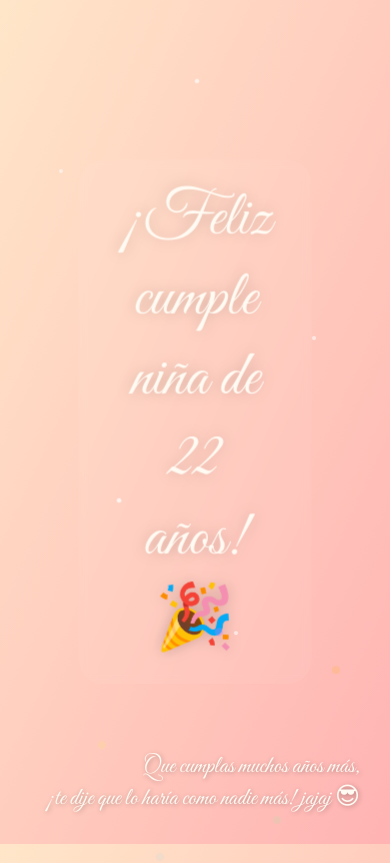
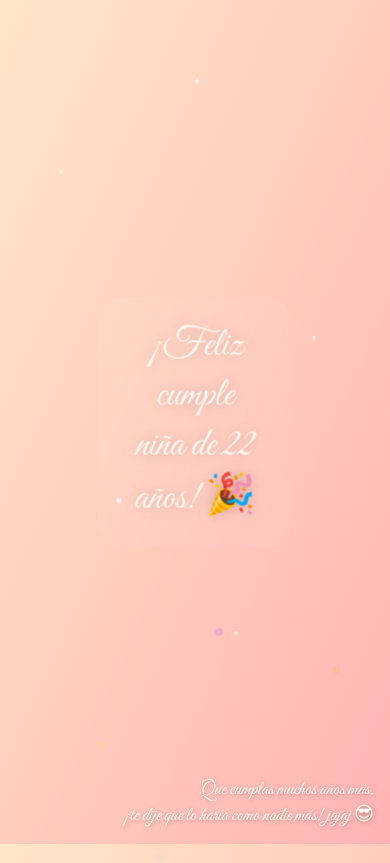
Before and after one commit to ELMASBOTDERD/ELMASBOTDERDgithub.io, a plain HTML site: page index.html.html in a window 390 px wide. Drawn offline with Linux system fonts and the light colour scheme.

Commit message:
Update index.html.html

```diff
--- a/index.html.html
+++ b/index.html.html
@@ -6,6 +6,11 @@
   <title>Feliz Cumple</title>
   <link href="https://fonts.googleapis.com/css2?family=Great+Vibes&display=swap" rel="stylesheet">
   <style>
+    :root {
+      --mensaje-size: 4rem;
+      --esquina-size: 1.5rem;
+    }
+
     body {
       margin: 0;
       padding: 0;
@@ -21,15 +26,17 @@
       top: 50%;
       left: 50%;
       transform: translate(-50%, -50%);
-      font-size: 4rem;
+      font-size: var(--mensaje-size);
       color: #fffaf2;
       text-align: center;
       text-shadow: 0 0 15px rgba(0,0,0,0.2);
       animation: latido 2.5s ease-in-out infinite;
       backdrop-filter: blur(4px);
-      padding: 20px 40px;
+      padding: 2rem 3rem;
       border-radius: 25px;
       background: rgba(255, 255, 255, 0.05);
+      max-width: 90%;
+      box-sizing: border-box;
     }
 
     @keyframes latido {
@@ -39,14 +46,15 @@
 
     .esquina {
       position: absolute;
-      bottom: 30px;
-      right: 30px;
+      bottom: 2rem;
+      right: 2rem;
       color: #fffaf2;
-      font-size: 1.5rem;
+      font-size: var(--esquina-size);
       text-align: right;
       animation: aparecer 2s ease-out forwards;
       opacity: 0;
       text-shadow: 1px 1px 5px rgba(0,0,0,0.3);
+      max-width: 80%;
     }
 
     @keyframes aparecer {
@@ -83,7 +91,6 @@
       }
     }
 
-    /* Brillitos decorativos */
     .sparkle {
       position: absolute;
       width: 4px;
@@ -100,7 +107,7 @@
       100% { transform: translateY(0) scale(1); opacity: 0.5; }
     }
 
-    /* Confetis colocados manualmente */
+    /* Confetis manuales */
     .c1 { left: 10vw; background: #ff6b6b; animation-delay: 0s; }
     .c2 { left: 25vw; background: #f8e473; animation-delay: 0.5s; }
     .c3 { left: 40vw; background: #4dd4ff; animation-delay: 0.2s; }
@@ -108,12 +115,30 @@
     .c5 { left: 70vw; background: #73ffa1; animation-delay: 0.3s; }
     .c6 { left: 85vw; background: #ffb347; animation-delay: 0.7s; }
 
-    /* Sparkles */
+    /* Brillitos */
     .s1 { top: 20%; left: 15%; animation-delay: 1s; }
     .s2 { top: 40%; left: 80%; animation-delay: 0.5s; }
     .s3 { top: 60%; left: 30%; animation-delay: 2s; }
     .s4 { top: 75%; left: 60%; animation-delay: 1.5s; }
     .s5 { top: 10%; left: 50%; animation-delay: 0.2s; }
+
+    /* Responsive */
+    @media (max-width: 768px) {
+      :root {
+        --mensaje-size: 2.5rem;
+        --esquina-size: 1.2rem;
+      }
+
+      .mensaje {
+        padding: 1.5rem 2rem;
+      }
+
+      .esquina {
+        bottom: 1rem;
+        right: 1rem;
+        font-size: var(--esquina-size);
+      }
+    }
   </style>
 </head>
 <body>
```
